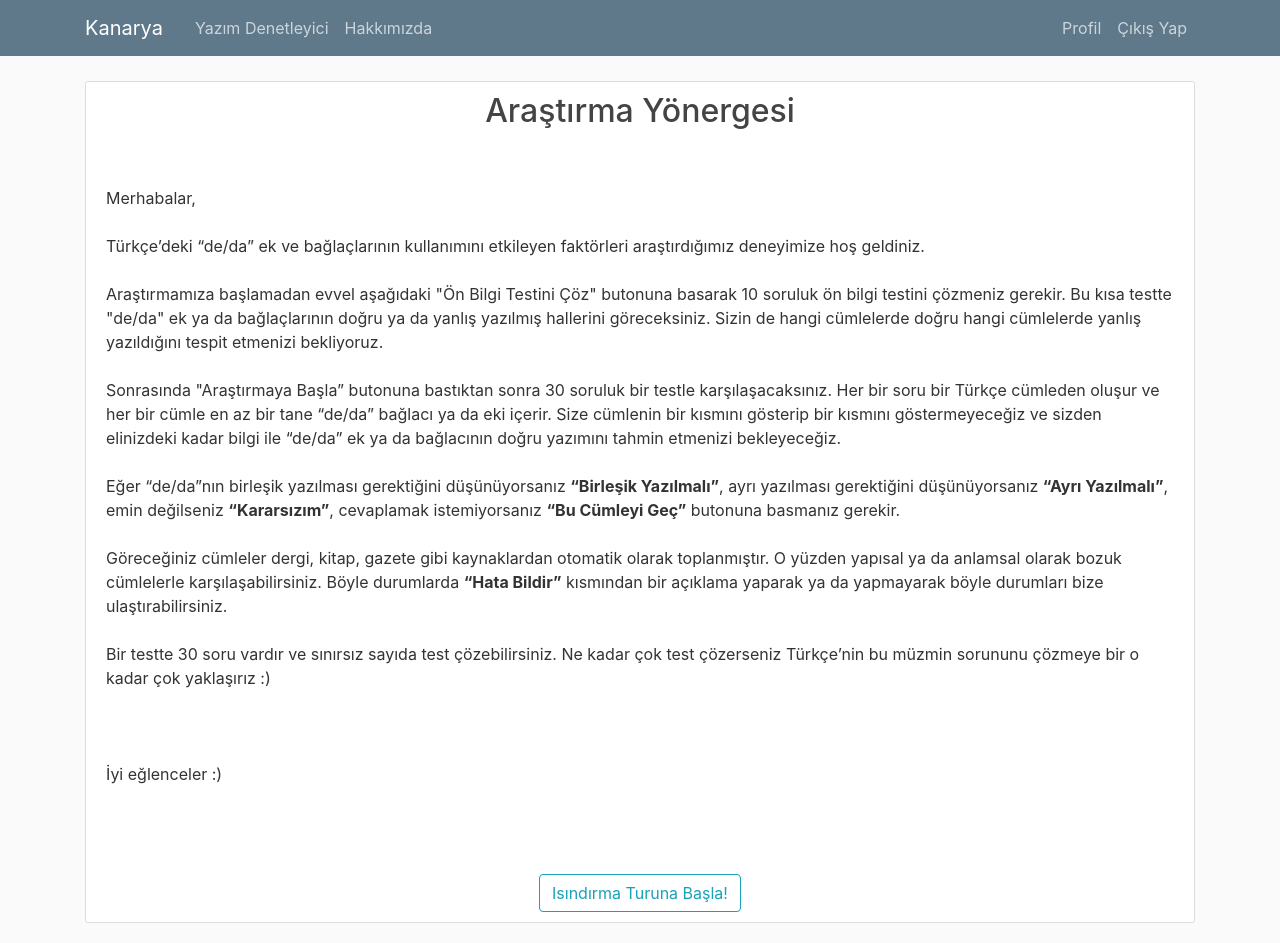
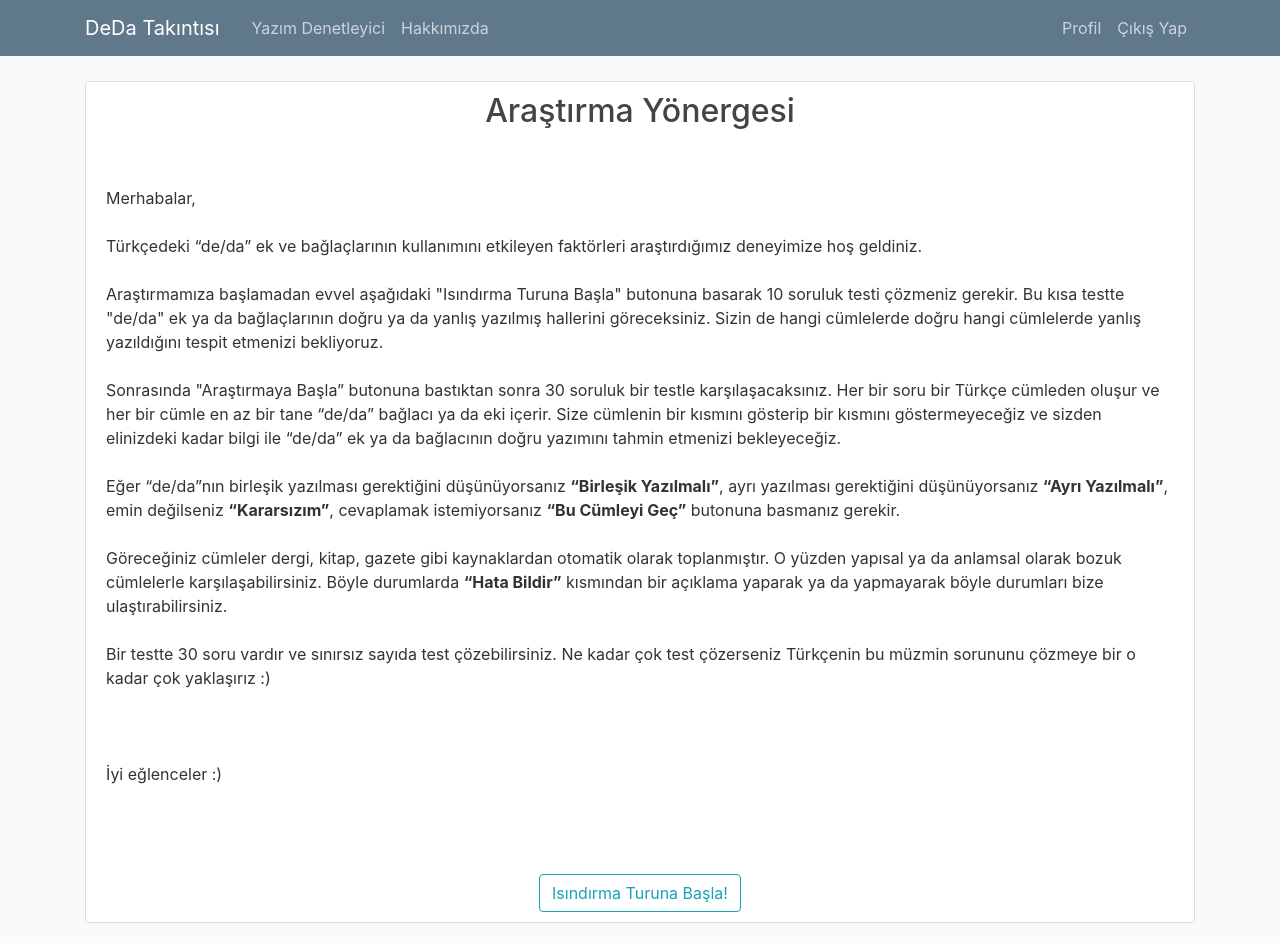
Before and after one commit to derlem/kanarya, a Django app: page /game/home/ in a window 1280 px wide. Run offline with Django 3.2, Linux system fonts and the light colour scheme; the visitor is signed in with stand-in values (Sample User, id 1); parts of the project's set-up code (start-up, migrations or seed data) failed here and were passed over; some libraries are stand-ins or nearby versions.

Commit message:
Update title, home page and about page

```diff
--- a/game_project/game/templates/game/about.html
+++ b/game_project/game/templates/game/about.html
@@ -10,7 +10,7 @@
 		<p>Hasan Öztürk : hasan.ozturk@boun.edu.tr</p>
 		<p>Alperen Değirmenci : alperen.degirmenci@boun.edu.tr</p>
 		<p>Onur Güngör : onurgu@boun.edu.tr</p>
-		<p>Suzan Üsküdarlı : suzan.uskudarlı@boun.edu.tr</p>
+		<p>Suzan Üsküdarlı : suzan.uskudarli@boun.edu.tr</p>
 
 	</div>
 
--- a/game_project/game/templates/game/base.html
+++ b/game_project/game/templates/game/base.html
@@ -14,9 +14,9 @@
 
 
 	{% if title  %}
-		<title>Kanarya  - {{title}} </title>
+		<title>DeDa Takıntısı  - {{title}} </title>
 	{% else %}
-		<title>Kanarya</title>
+		<title>DeDa Takıntısı</title>
 	{% endif %}
 </head>
 <body>
@@ -25,7 +25,7 @@
 	<header class="site-header">
 	  <nav class="navbar navbar-expand-md navbar-dark bg-steel fixed-top">
 	    <div class="container">
-	      <a class="navbar-brand mr-4" href="{% url 'home' %}">Kanarya</a>
+	      <a class="navbar-brand mr-4" href="{% url 'home' %}">DeDa Takıntısı</a>
 	      <button class="navbar-toggler" type="button" data-toggle="collapse" data-target="#navbarToggle" aria-controls="navbarToggle" aria-expanded="false" aria-label="Toggle navigation">
 	      <span class="navbar-toggler-icon"></span>
 	      </button>
--- a/game_project/game/templates/game/home.html
+++ b/game_project/game/templates/game/home.html
@@ -11,9 +11,9 @@
 
 		    	Merhabalar,
 
-				Türkçe’deki “de/da” ek ve bağlaçlarının kullanımını etkileyen faktörleri araştırdığımız deneyimize hoş geldiniz.
+				Türkçedeki “de/da” ek ve bağlaçlarının kullanımını etkileyen faktörleri araştırdığımız deneyimize hoş geldiniz.
 
-				Araştırmamıza başlamadan evvel aşağıdaki "Ön Bilgi Testini Çöz" butonuna basarak 10 soruluk ön bilgi testini çözmeniz gerekir. Bu kısa testte "de/da" ek ya da bağlaçlarının doğru ya da yanlış yazılmış hallerini göreceksiniz. Sizin de hangi cümlelerde doğru hangi cümlelerde yanlış yazıldığını tespit etmenizi bekliyoruz.
+				Araştırmamıza başlamadan evvel aşağıdaki "Isındırma Turuna Başla" butonuna basarak 10 soruluk testi çözmeniz gerekir. Bu kısa testte "de/da" ek ya da bağlaçlarının doğru ya da yanlış yazılmış hallerini göreceksiniz. Sizin de hangi cümlelerde doğru hangi cümlelerde yanlış yazıldığını tespit etmenizi bekliyoruz.
 
 				Sonrasında "Araştırmaya Başla” butonuna bastıktan sonra 30 soruluk bir testle karşılaşacaksınız. Her bir soru bir Türkçe cümleden oluşur ve her bir cümle en az bir tane “de/da” bağlacı ya da eki içerir. Size cümlenin bir kısmını gösterip bir kısmını göstermeyeceğiz ve sizden elinizdeki kadar bilgi ile “de/da” ek ya da bağlacının doğru yazımını tahmin etmenizi bekleyeceğiz.
 
@@ -21,7 +21,7 @@
 
 				Göreceğiniz cümleler dergi, kitap, gazete gibi kaynaklardan otomatik olarak toplanmıştır. O yüzden yapısal ya da anlamsal olarak bozuk cümlelerle karşılaşabilirsiniz. Böyle durumlarda <b>“Hata Bildir”</b> kısmından bir açıklama yaparak ya da yapmayarak böyle durumları bize ulaştırabilirsiniz.
 
-				Bir testte 30 soru vardır ve sınırsız sayıda test çözebilirsiniz. Ne kadar çok test çözerseniz Türkçe’nin bu müzmin sorununu çözmeye bir o kadar çok yaklaşırız :)
+				Bir testte 30 soru vardır ve sınırsız sayıda test çözebilirsiniz. Ne kadar çok test çözerseniz Türkçenin bu müzmin sorununu çözmeye bir o kadar çok yaklaşırız :)
 
 				<!--Bu çalışma “de/da” ek ve bağlacının kullanımını etkileyen faktörleri anlamak amacıyla düzenlenmektedir. <b style="color:red;">Herhangi bir şekilde kullanıcıların bireysel başarıları ölçülmemektedir.</b>-->
 
```
